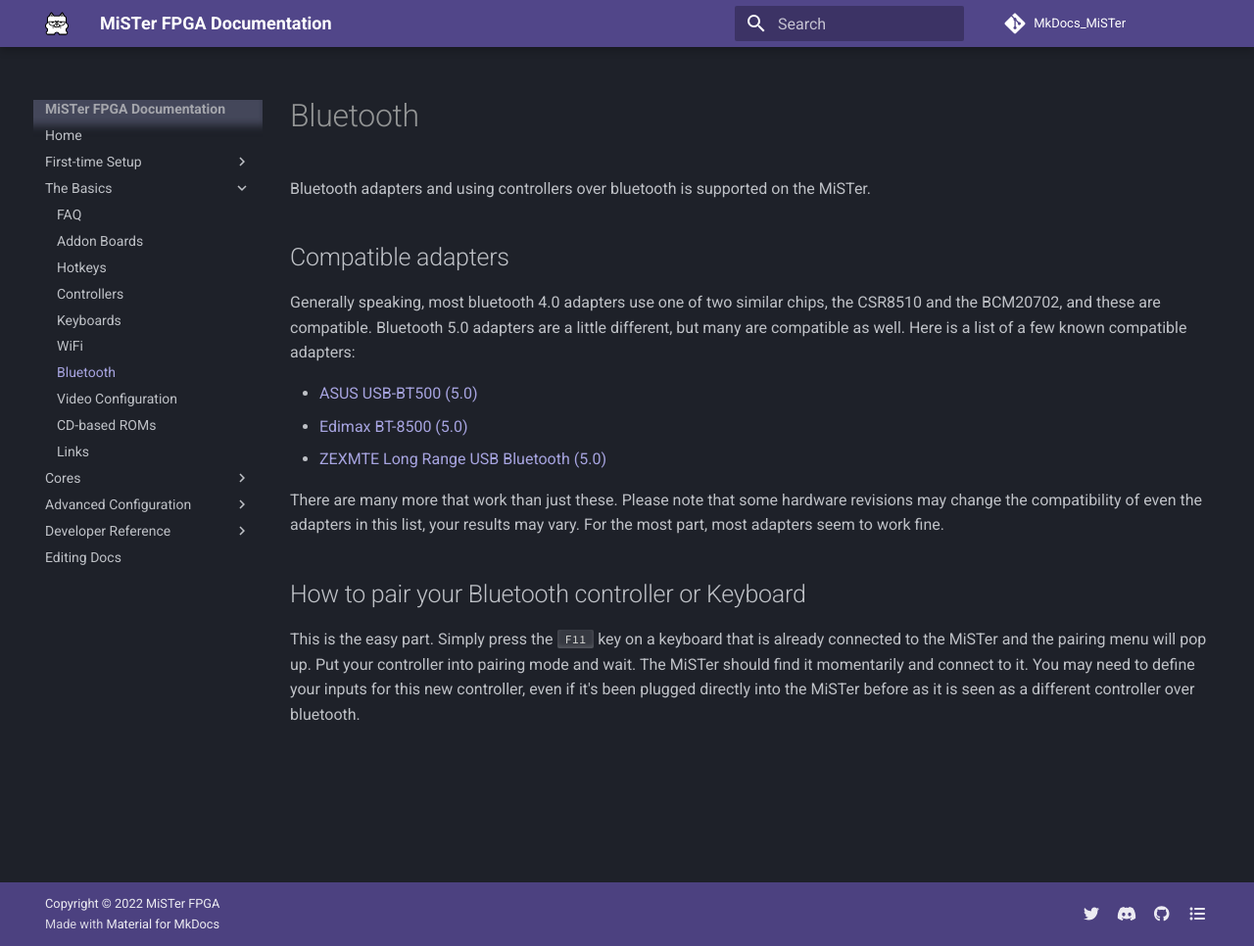
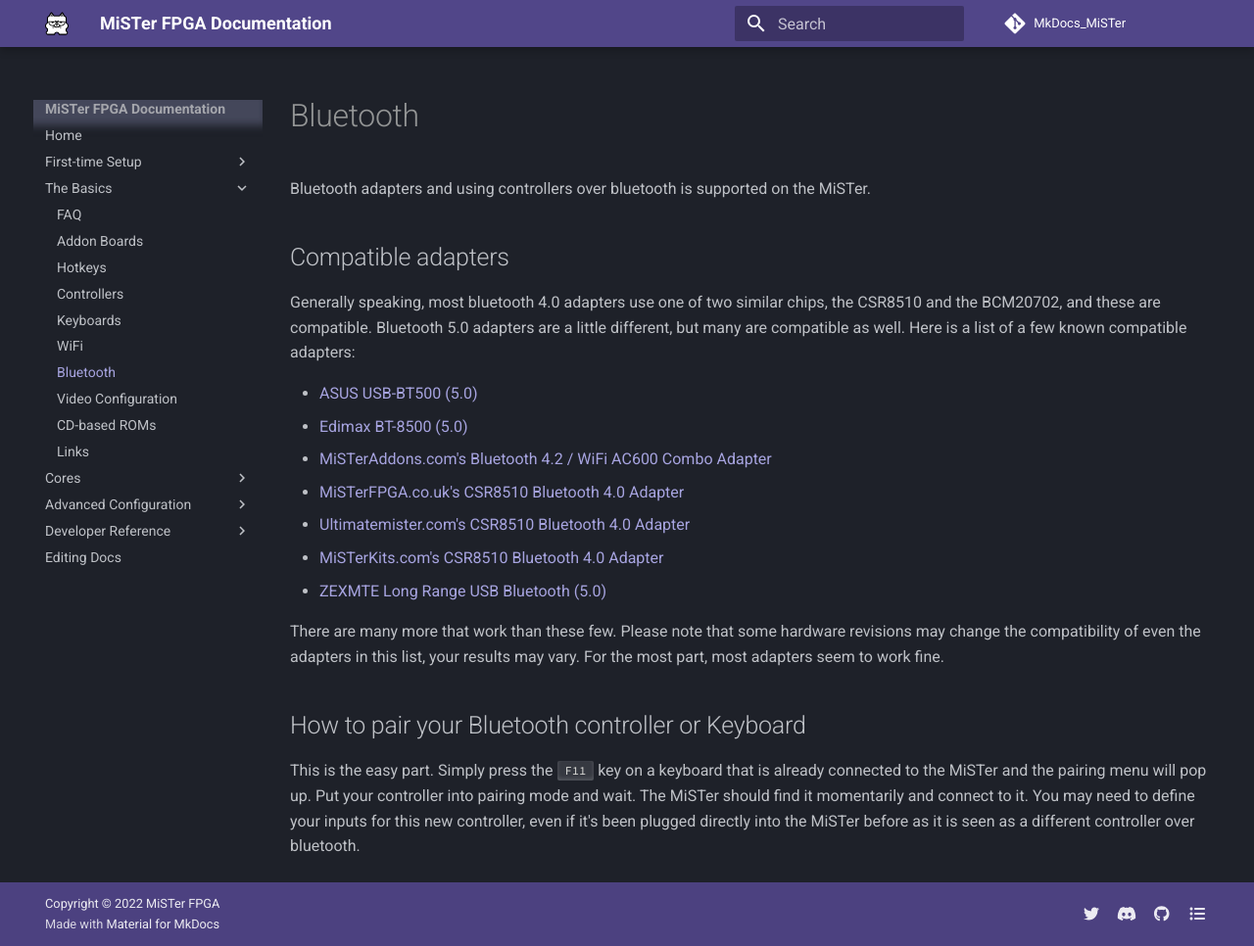
Before and after one commit to MiSTer-devel/MkDocs_MiSTer, an MkDocs documentation site: the page built from docs/basics/bluetooth.md, in a window 1280 px wide and 966 px high. Shown: the whole window at 98% size. Built offline with MkDocs 1.6.1 and Material for MkDocs 9.7.7, drawn with Linux system fonts in a browser that asks for light colours; comment, search, counter and statistics services are not loaded.

Commit message:
add more known bluetooth adapters

```diff
--- a/docs/basics/bluetooth.md
+++ b/docs/basics/bluetooth.md
@@ -11,9 +11,13 @@
 
 * [ASUS USB-BT500 (5.0)](https://www.amazon.com/dp/B08DFBNG7F){target=_blank}
 * [Edimax BT-8500 (5.0)](https://www.amazon.com/Edimax-BT-8500-Bluetooth-Supports-Controllers/dp/B08M1VJHVD/){target=_blank}
+* [MiSTerAddons.com's Bluetooth 4.2 / WiFi AC600 Combo Adapter](https://misteraddons.com/collections/parts/products/wifi-bt-usb-adapter){target=_blank}
+* [MiSTerFPGA.co.uk's CSR8510 Bluetooth 4.0 Adapter](https://misterfpga.co.uk/product/mister-fpga-bluetooth-adapter-dongle/){target=_blank}
+* [Ultimatemister.com's CSR8510 Bluetooth 4.0 Adapter](https://ultimatemister.com/product/mister-bluetooth-adapter/){target=_blank}
+* [MiSTerKits.com's CSR8510 Bluetooth 4.0 Adapter](https://www.misterkits.com/products/mister-bluetooth-adapter){target=_blank}
 * [ZEXMTE Long Range USB Bluetooth (5.0)](https://www.amazon.com/ZEXMTE-Bluetooth-Adapter-Keyboard-Headphones/dp/B09D7W918Q){target=_blank}
 
-There are many more that work than just these. Please note that some hardware revisions may change the compatibility of even the adapters in this list, your results may vary. For the most part, most adapters seem to work fine.
+There are many more that work than these few. Please note that some hardware revisions may change the compatibility of even the adapters in this list, your results may vary. For the most part, most adapters seem to work fine.
 
 ## How to pair your Bluetooth controller or Keyboard
 
```
